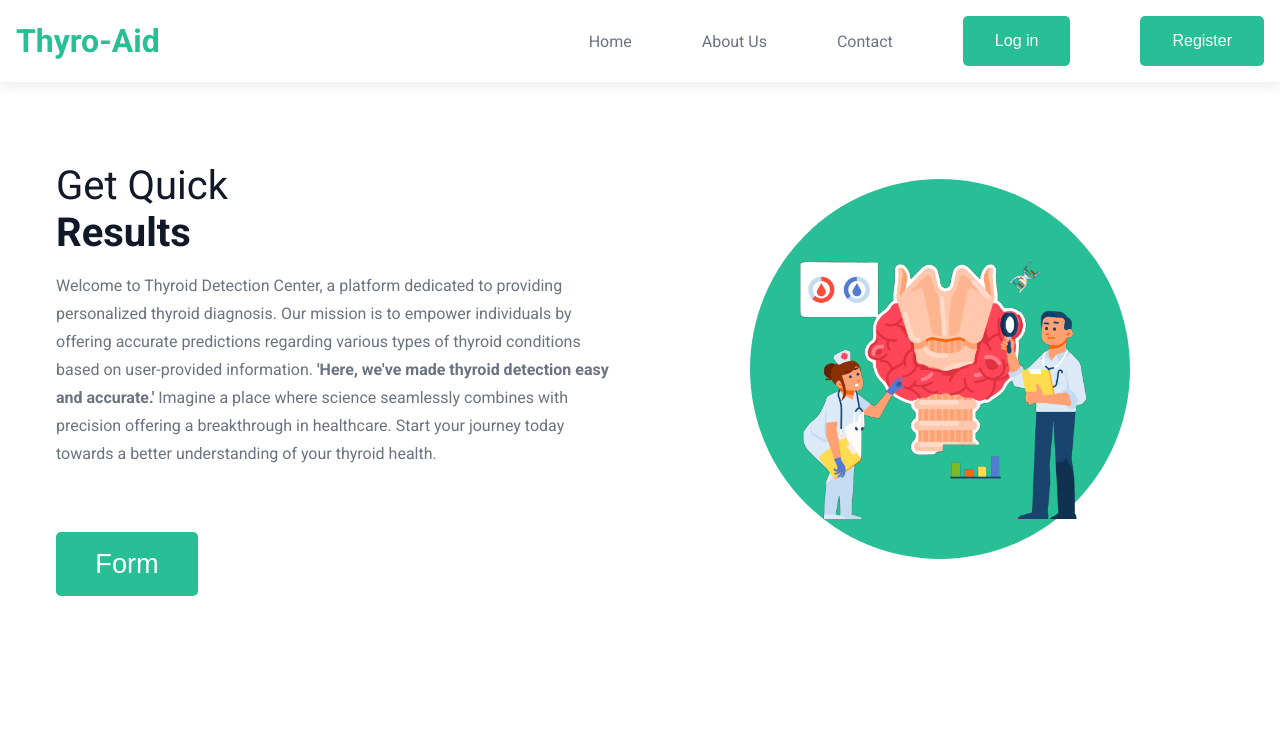
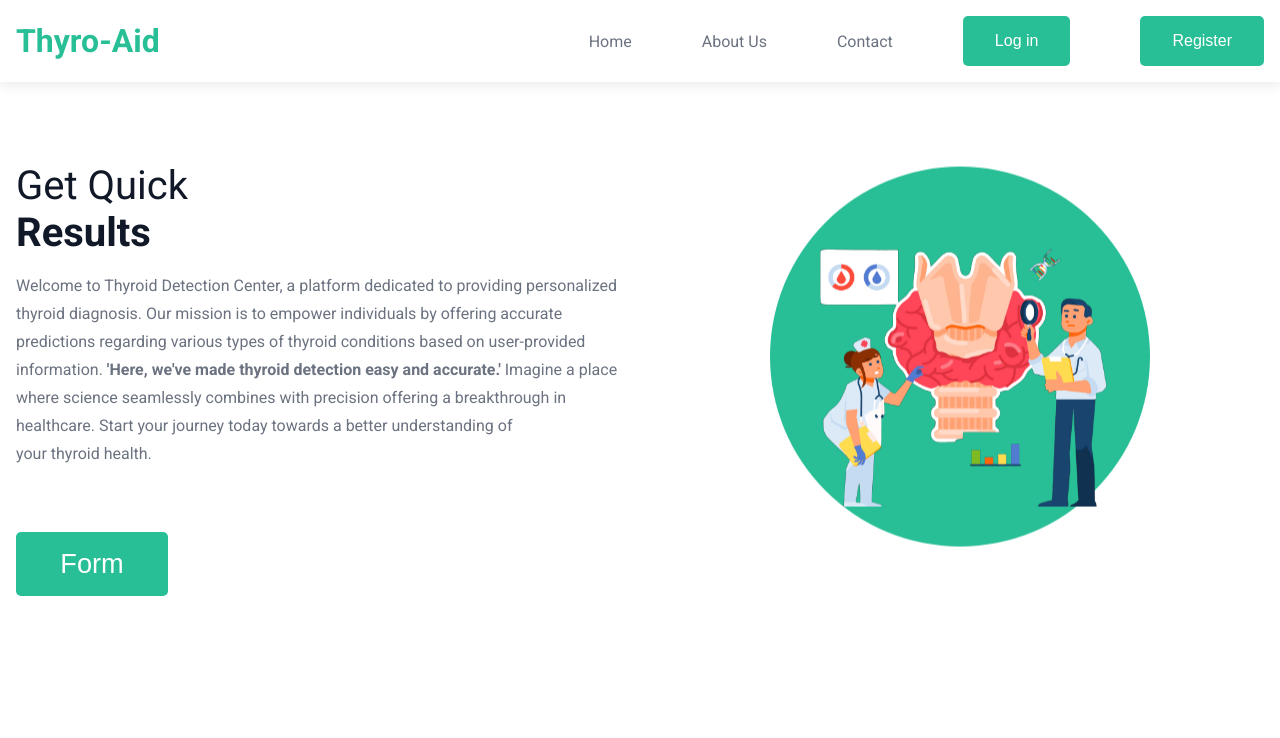
Before and after one commit to Durga-prasad-1/G63ps, a React (Create React App) app in the folder Frontend/: page / in a window 1280 px wide. Shown: the top 738 px of the page. Built offline with nearby package versions, Linux system fonts and the light colour scheme.

Commit message:
added floating css

```diff
--- a/Frontend/src/components/home/Home.jsx
+++ b/Frontend/src/components/home/Home.jsx
@@ -76,7 +76,7 @@ function Home(props){
             </p>
             </div>
             <div className="image">
-            <span className="image__bg span"><img className="img" src={homePhoto} alt="fhv"/></span>
+            <span className="image__bg span floating"><img className="img" src={homePhoto} alt="fhv"/></span>
             </div>
             <div className="responsive_button">
             <button className="form_button" onClick={checkLogin}>Form</button>
--- a/Frontend/src/components/home/style_home.css
+++ b/Frontend/src/components/home/style_home.css
@@ -263,6 +263,21 @@ text-decoration: none;
 .form_button:hover {
     background-color: var(--primary-color-dark);
 }
+/*floating animation*/
+.floating {
+    animation-name: floating;
+    animation-duration: 5s;
+    animation-iteration-count: infinite;
+    animation-timing-function: ease-in-out;
+}
+
+@keyframes floating {
+    0% { transform: translate(-50%,  -45%); }
+    50%  { transform: translate(-50%, -35%); }
+    100%   { transform: translate(-50%, -45%); }
+}
+
+
 @media screen and (min-width:1025px){
     .container{
         max-width: 1050px;
@@ -290,7 +305,7 @@ text-decoration: none;
 @media screen and (min-width: 1200px) {
     .container {
         min-height: 75vh;
-        max-width: 1200px;
+        max-width: 1300px;
         margin: auto;
         display: flex;
         flex-direction: column;
@@ -392,4 +407,10 @@ text-decoration: none;
 .test .form_button{
     font-size: 1.5rem;
 }
+@keyframes floating {
+    0% { transform: translate(-50%,  0%); }
+    50%  { transform: translate(-50%, 7%); }
+    100%   { transform: translate(-50%, 0%); }
 }
+
+}
```
